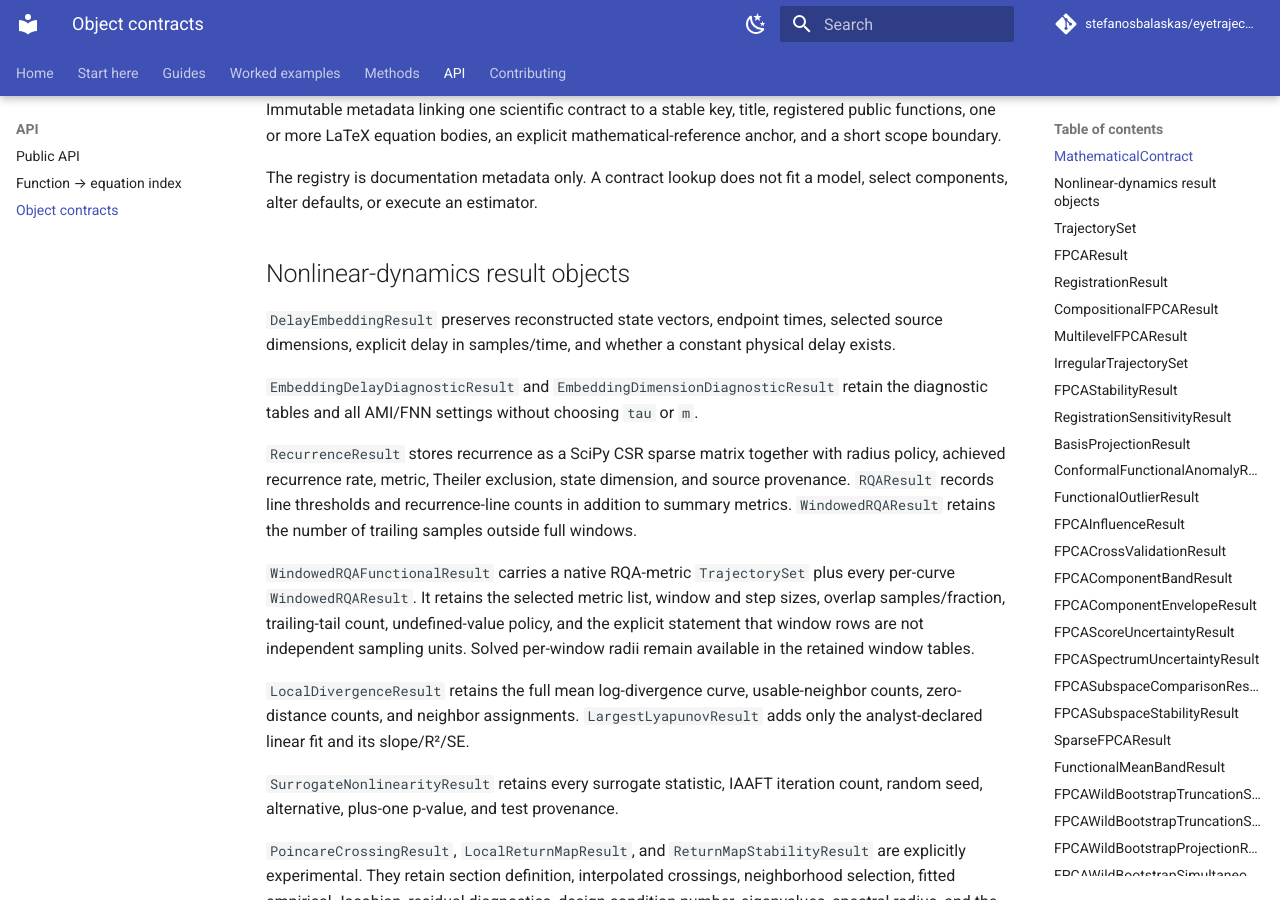
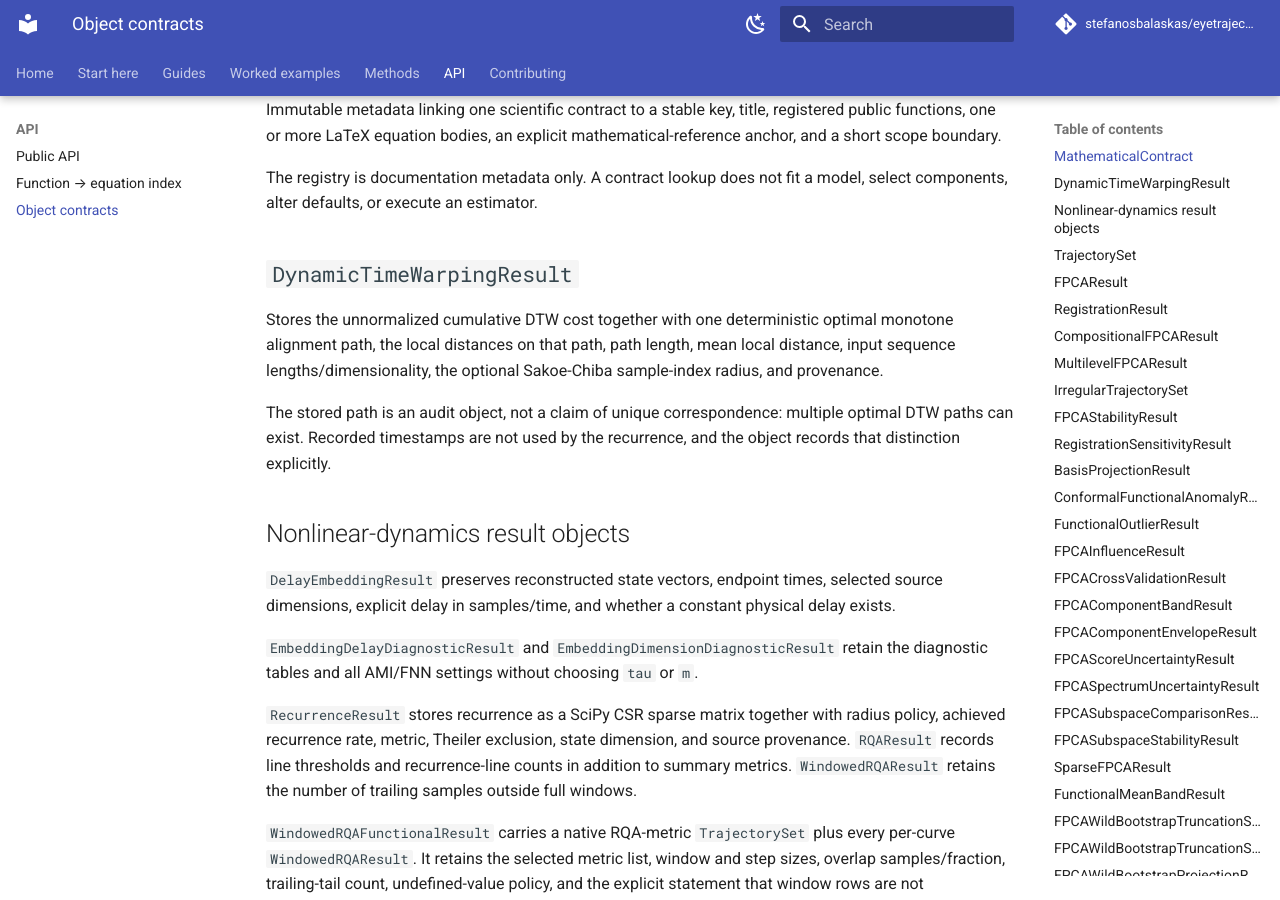
Before and after one commit to stefanosbalaskas/eyetrajectoriespy, an MkDocs documentation site: the page built from docs/reference/objects.md, in a window 1280 px wide and 900 px high, scrolled down 338 px. Built offline with MkDocs 1.6.1 and Material for MkDocs 9.7.7, drawn with Linux system fonts in a browser that asks for light colours; comment, search, counter and statistics services are not loaded.

Commit message:
Document DTW result object

```diff
--- a/docs/reference/objects.md
+++ b/docs/reference/objects.md
@@ -8,6 +8,12 @@ The result objects below preserve the numerical outputs and provenance of the pa
 Immutable metadata linking one scientific contract to a stable key, title, registered public functions, one or more LaTeX equation bodies, an explicit mathematical-reference anchor, and a short scope boundary.
 
 The registry is documentation metadata only. A contract lookup does not fit a model, select components, alter defaults, or execute an estimator.
+
+## `DynamicTimeWarpingResult`
+
+Stores the unnormalized cumulative DTW cost together with one deterministic optimal monotone alignment path, the local distances on that path, path length, mean local distance, input sequence lengths/dimensionality, the optional Sakoe-Chiba sample-index radius, and provenance.
+
+The stored path is an audit object, not a claim of unique correspondence: multiple optimal DTW paths can exist. Recorded timestamps are not used by the recurrence, and the object records that distinction explicitly.
 
 ## Nonlinear-dynamics result objects
 
```
